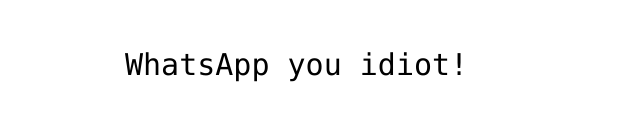
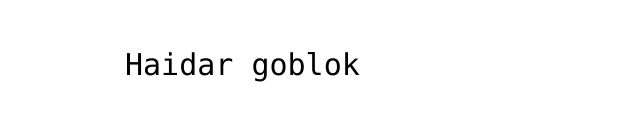
Before and after one commit to ccrsxx/ccrsxx.github.io, a plain HTML site: page index.html in a window 1280 px wide. Shown: the part 341-462 px from the top of the page, without its empty margins (315-955 px from the left). Drawn offline with Linux system fonts and the light colour scheme.

Commit message:
Update index.html

```diff
--- a/index.html
+++ b/index.html
@@ -12,7 +12,7 @@
 <img src="https://octodex.github.com/images/daftpunktocat-thomas.gif" id="octocat" alt="octocat-gif" />
 
 <!-- Change this code here by copy and pasting your template on line 15 -->
-<p>WhatsApp you idiot!</p>
+<p>Haidar goblok</p>
 
 </body>
 </html>
```
